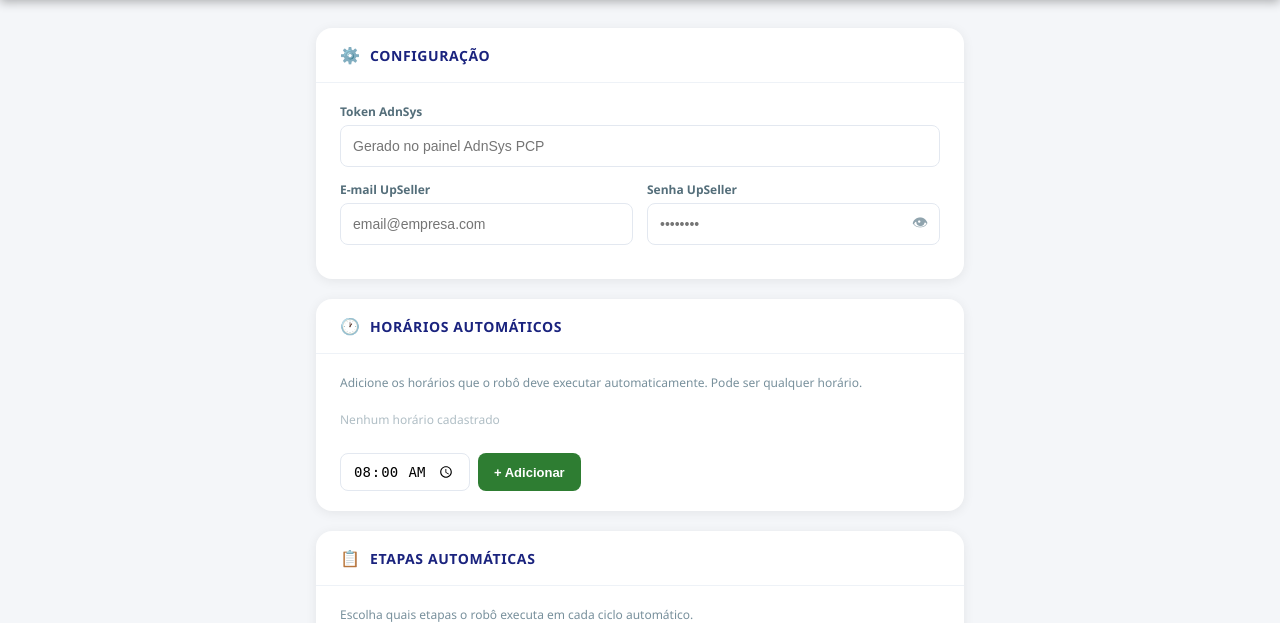
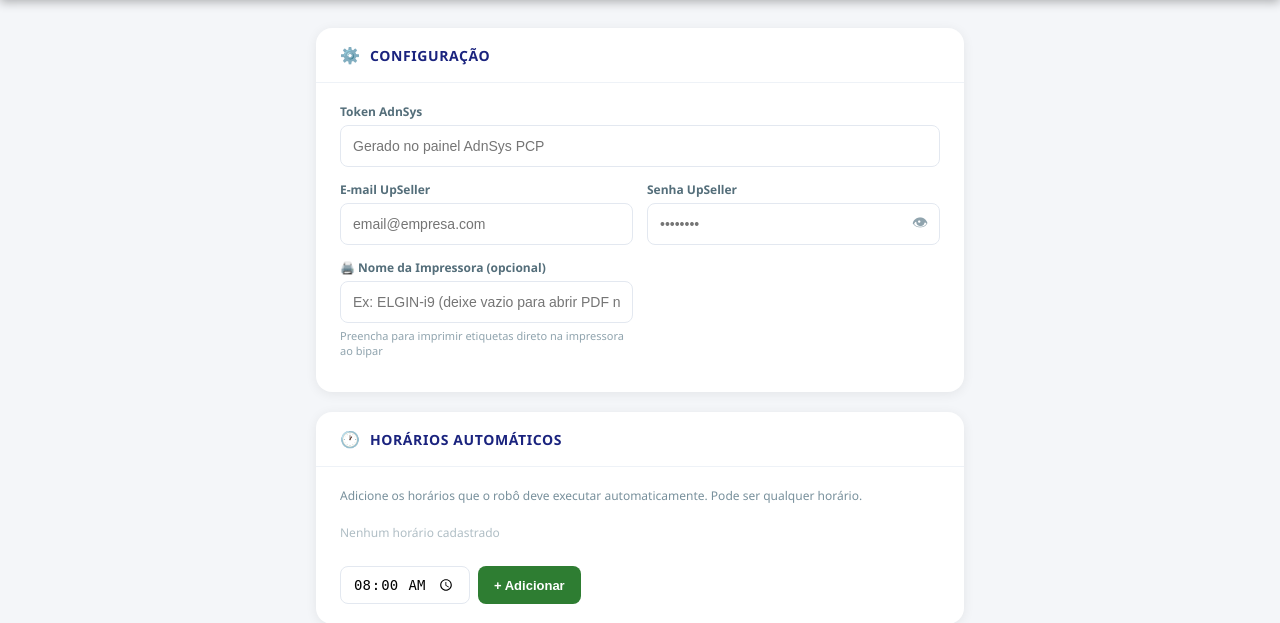
Before and after one commit to adnramon3-web/robo-upseller, a Flask app: page / in a window 1280 px wide. Shown: the part 60-683 px from the top of the page. Run offline with Flask 3, Linux system fonts and the light colour scheme; data that the repository does not hold is empty.

Commit message:
v1.1.7 — nome_impressora no config, etiqueta direto na impressora
Co-Authored-By: Claude Sonnet 4.6 <noreply@anthropic.com>

```diff
--- a/app.py
+++ b/app.py
@@ -92,11 +92,12 @@ def salvar():
         return jsonify({"ok": False, "erro": "Token inválido ou não encontrado"})
 
     config = {
-        "token":          dados["token"].strip(),
-        "upseller_email": dados["upseller_email"].strip(),
-        "upseller_senha": dados["upseller_senha"].strip(),
-        "horarios":       dados.get("horarios", []),
-        "etapas":         dados.get("etapas", {"importar": True, "picklist": True, "nfe": True, "envio": True}),
+        "token":           dados["token"].strip(),
+        "upseller_email":  dados["upseller_email"].strip(),
+        "upseller_senha":  dados["upseller_senha"].strip(),
+        "horarios":        dados.get("horarios", []),
+        "etapas":          dados.get("etapas", {"importar": True, "picklist": True, "nfe": True, "envio": True}),
+        "nome_impressora": dados.get("nome_impressora", "").strip(),
     }
     CONFIG_FILE.write_text(json.dumps(config, indent=2, ensure_ascii=False), encoding="utf-8")
     return jsonify({"ok": True, "cliente": nome})
@@ -487,12 +488,13 @@ def status():
     sessao_ok = PASTA_SESSAO.exists() and any(PASTA_SESSAO.iterdir())
 
     return jsonify({
-        "configurado": bool(config.get("token")),
-        "token":       config.get("token", ""),
-        "cliente":     cliente,
-        "horarios":    horarios,
-        "etapas":      etapas,
-        "proxima":     proxima,
+        "configurado":    bool(config.get("token")),
+        "token":          config.get("token", ""),
+        "cliente":        cliente,
+        "horarios":       horarios,
+        "etapas":         etapas,
+        "proxima":        proxima,
+        "nome_impressora": config.get("nome_impressora", ""),
         "rodando":     rodando,
         "sessao_ok":   sessao_ok,
     })
@@ -1006,35 +1008,53 @@ def picklist_disponivel():
 
 @app.route("/etiqueta/<order_number>", methods=["GET"])
 def servir_etiqueta(order_number):
-    """Serve o PDF da etiqueta da subpasta local ou baixa do Supabase."""
+    """Serve ou imprime diretamente a etiqueta da subpasta local / Supabase."""
     from flask import Response
     import urllib.request as _ul
     pdf_path = PASTA_ETIQUETAS / f"etiqueta_{order_number}.pdf"
 
-    # Caminho 1: cache local
-    if pdf_path.exists():
-        conteudo = pdf_path.read_bytes()
-        resp = Response(conteudo, mimetype="application/pdf")
-        resp.headers["Access-Control-Allow-Origin"] = "*"
-        return resp
-
-    # Caminho 2: label_url no Supabase
-    try:
-        supa = create_client(SUPABASE_URL, SUPABASE_KEY)
-        r = supa.table("pedidos").select("label_url").eq("order_number", order_number).single().execute()
-        url = r.data.get("label_url") if r.data else None
-        if url:
-            _ul.urlretrieve(url, str(pdf_path))
-            conteudo = pdf_path.read_bytes()
-            resp = Response(conteudo, mimetype="application/pdf")
-            resp.headers["Access-Control-Allow-Origin"] = "*"
-            return resp
-    except Exception:
-        pass
-
-    r = jsonify({"erro": "Etiqueta não disponível — execute o robô primeiro"})
-    r.headers["Access-Control-Allow-Origin"] = "*"
-    return r, 404
+    config = json.loads(CONFIG_FILE.read_text(encoding="utf-8")) if CONFIG_FILE.exists() else {}
+    nome_impressora = config.get("nome_impressora", "").strip()
+
+    def _obter_pdf() -> bool:
+        if pdf_path.exists():
+            return True
+        try:
+            supa = create_client(SUPABASE_URL, SUPABASE_KEY)
+            r = supa.table("pedidos").select("label_url").eq("order_number", order_number).single().execute()
+            url = r.data.get("label_url") if r.data else None
+            if url:
+                _ul.urlretrieve(url, str(pdf_path))
+                return True
+        except Exception:
+            pass
+        return False
+
+    if not _obter_pdf():
+        r = jsonify({"erro": "Etiqueta não disponível — execute o robô primeiro"})
+        r.headers["Access-Control-Allow-Origin"] = "*"
+        return r, 404
+
+    # Com impressora configurada: imprime direto e retorna confirmação
+    if nome_impressora and platform.system() == "Windows":
+        try:
+            subprocess.run(
+                ["powershell", "-Command",
+                 f'Start-Process -FilePath "{pdf_path}" -Verb PrintTo -ArgumentList "{nome_impressora}" -Wait'],
+                creationflags=subprocess.CREATE_NO_WINDOW, timeout=30
+            )
+            log(f"[etiqueta] 🖨️ {order_number} → {nome_impressora}")
+        except Exception as e:
+            log(f"[etiqueta] ⚠️ Erro ao imprimir: {e}")
+        r = jsonify({"ok": True, "impresso": True})
+        r.headers["Access-Control-Allow-Origin"] = "*"
+        return r
+
+    # Sem impressora configurada: serve o PDF para o browser abrir
+    conteudo = pdf_path.read_bytes()
+    resp = Response(conteudo, mimetype="application/pdf")
+    resp.headers["Access-Control-Allow-Origin"] = "*"
+    return resp
 
 
 @app.route("/picklist-pdf", methods=["GET"])
--- a/templates/index.html
+++ b/templates/index.html
@@ -218,6 +218,13 @@
               style="position:absolute;right:0;top:0;height:42px;width:40px;background:none;border:none;cursor:pointer;color:#90A4AE;font-size:16px;"
               id="btn-ver-senha">👁</button>
           </div>
+        </div>
+        <div class="form-group">
+          <label>🖨️ Nome da Impressora (opcional)</label>
+          <input type="text" id="nome_impressora"
+            placeholder="Ex: ELGIN-i9 (deixe vazio para abrir PDF no browser)"
+            value="{{ config.get('nome_impressora','') }}"/>
+          <small style="color:#90A4AE;font-size:11px">Preencha para imprimir etiquetas direto na impressora ao bipar</small>
         </div>
       </div>
     </div>
@@ -474,11 +481,12 @@
       method: 'POST',
       headers: { 'Content-Type': 'application/json' },
       body: JSON.stringify({
-        token:          document.getElementById('token').value,
-        upseller_email: document.getElementById('email').value,
-        upseller_senha: document.getElementById('senha').value,
-        horarios:       _horarios,
-        etapas:         _etapas,
+        token:           document.getElementById('token').value,
+        upseller_email:  document.getElementById('email').value,
+        upseller_senha:  document.getElementById('senha').value,
+        horarios:        _horarios,
+        etapas:          _etapas,
+        nome_impressora: document.getElementById('nome_impressora').value,
       })
     });
     const data = await resp.json();
--- a/version.json
+++ b/version.json
@@ -1,4 +1,4 @@
 {
-  "version": "1.1.6",
-  "descricao": "Etiqueta servida via HTTP da subpasta local — abre PDF no browser"
+  "version": "1.1.7",
+  "descricao": "Campo nome da impressora — etiqueta direto na impressora ao bipar"
 }
```
